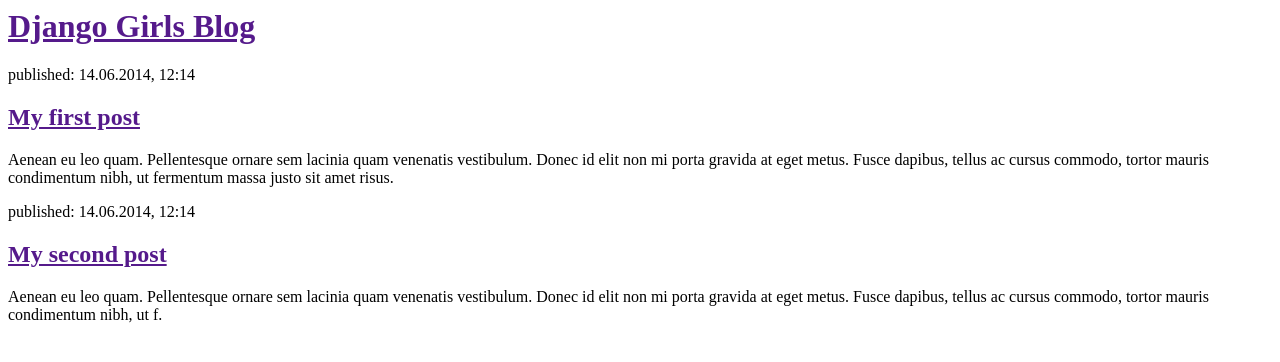
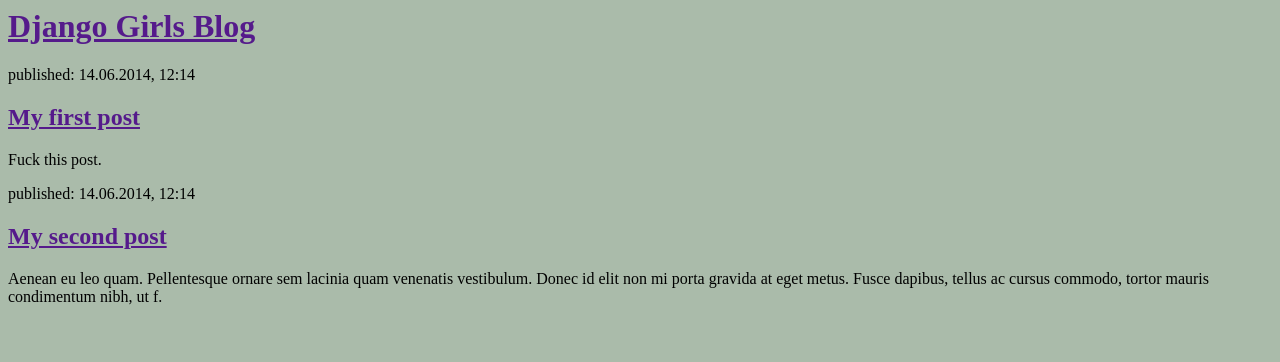
Before and after one commit to peternot/my-first-blog, a Django app: page / in a window 1280 px wide. Shown: the top 362 px of the page. Run offline with Django 3.2, Linux system fonts and the light colour scheme.

Commit message:
changed html background color

```diff
--- a/blog/templates/blog/post_list.html
+++ b/blog/templates/blog/post_list.html
@@ -2,7 +2,7 @@
     <head>
         <title>Django Girls blog</title>
     </head>
-    <body>
+    <body bgcolor="#aabbaa">
         <div>
             <h1><a href="">Django Girls Blog</a></h1>
         </div>
@@ -10,7 +10,7 @@
         <div>
             <p>published: 14.06.2014, 12:14</p>
             <h2><a href="">My first post</a></h2>
-            <p>Aenean eu leo quam. Pellentesque ornare sem lacinia quam venenatis vestibulum. Donec id elit non mi porta gravida at eget metus. Fusce dapibus, tellus ac cursus commodo, tortor mauris condimentum nibh, ut fermentum massa justo sit amet risus.</p>
+            <p>Fuck this post.</p>
         </div>
 
         <div>
```
